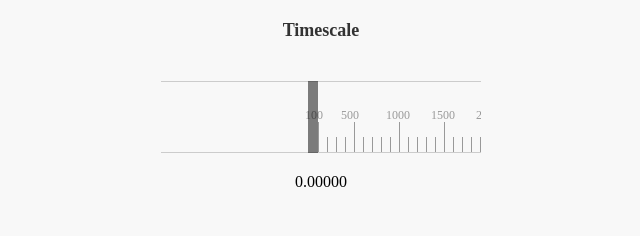
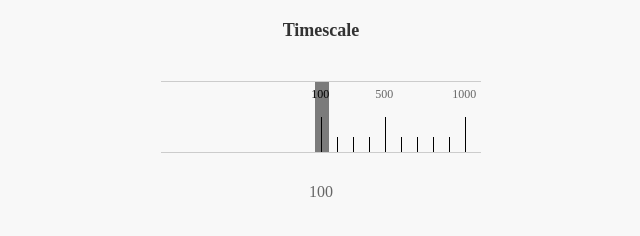
Before and after one commit to mredwinchen/Timescale, a website: page app/index.html in a window 1280 px wide. Shown: the whole page, without its empty margins (319-959 px from the left). Drawn offline with Linux system fonts and the light colour scheme.

Commit message:
update
update

```diff
--- a/app/index.html
+++ b/app/index.html
@@ -20,20 +20,21 @@
     <meta name="screen-orientation" content="landscape">
     <meta name="apple-mobile-web-app-capable" content="yes"/>
     <meta name="apple-mobile-web-app-status-bar-style" content="black-translucent"/>
+    <link rel="stylesheet" href="css/swiper-3.4.0.min.css">
     <link rel="stylesheet" href="css/main.css">
 </head>
 <body>
 <div class="app">
     <h1 class="title">Timescale</h1>
-    <div class="timescale-content">
-        <div class="timescale" >
-            <ul id="timescale"></ul>
-        </div>
-        <div class="pointer"></div>
+    <div class="swiper-container timescale-container">
+        <div class="swiper-wrapper timescale-wrapper"></div>
+        <div class="swiper-pagination timescale-pagination"></div>
+        <span class="active-box"></span>
     </div>
-    <p id="timescaleValue">0.00000</p>
+    <p class="numtitle">0</p>
 </div>
 <script src="js/jquery.min.js"></script>
+<script src="js/swiper-3.4.0.min.js"></script>
 <script src="js/timescale.js"></script>
 </body>
 </html>
--- a/app/js/timescale.js
+++ b/app/js/timescale.js
@@ -1,37 +1,34 @@
-/**
- * Created by fcm on 16/8/12.
- */
-var timescaleNum = 190;
-var timescaleWidth = 15 + (timescaleNum *9.16);
-$("#timescale").css({"width":timescaleWidth});
-for(var l= 0 ; l < timescaleNum ; l++){
-    var i = l+1;
-
-    $("#timescale").append("<li id='"+ i +"'></li>");
-    if(i % 5 == 0){
-        $("#"+ i +"").css({"height":"35px"});
-        var n = i*100;
-        $("#"+ i +"").append("<span>"+ n +"</span>");
-    }else if (i == 1){
-        $("#"+ i +"").css({"height":"35px"});
-        var n = i*100;
-        $("#"+ i +"").append("<span>"+ n +"</span>");
+function startTimecale(number, time) {
+    var num = number;
+    for (l = time; l < num; l++) {
+        var i = l + 1;
+        $(".swiper-wrapper").append('<div class="swiper-slide" id="' + i + '"></div>')
+        if (i % 5 == 0) {
+            $("#" + i + "").addClass("ssh");
+            var n = i * 100;
+            $("#" + i + "").append("<span>" + n + "</span>");
+        } else if (i == 1) {
+            $("#" + i + "").addClass("ssh");
+            var n = i * 100;
+            $("#" + i + "").append("<span>" + n + "</span>");
+        }
     }
-    var s = $("#"+ i +"").position().left;
-    $("#"+ i +"").attr("data-num",s);
 }
-var x= 0;
-$(".timescale").scroll(function () {
-    var y = x+=100;
-    for(var m= 0 ; m < timescaleNum ; m++){
-        var k = m+1;
-        var g = k*100;
-        var o = $("#"+ k +"").position().left;
-        if(y == g){
-            $(this).scrollLeft(o);
-            console.log(y);
-        };
+startTimecale(150, 0);
+$(".numtitle").html(100);
+var swiper = new Swiper('.swiper-container', {
+    pagination: '.swiper-pagination',
+    slidesPerView: 20,
+    speed: 50,
+    centeredSlides: true,
+    paginationClickable: true,
+    spaceBetween: 0,
+    paginationType: 'fraction',
+    paginationFractionRender: function (swiper, currentClassName) {
+        return '<span class="' + currentClassName + '" id="num"></span>';
+    },
+    onSlideChangeEnd: function (swiper) {
+        var numTitle = (swiper.activeIndex + 1) * 100;
+        $(".numtitle").html(numTitle)
     }
-
-    $("#timescaleValue").html(y);
 });
--- a/app/scss/main.scss
+++ b/app/scss/main.scss
@@ -1,80 +1,78 @@
-body{
-  margin:0;
-  padding:0;
+body {
+  margin: 0;
+  padding: 0;
   background-color: #f8f8f8;
 }
-.app{
-  max-width: 640px;
-  width: 100%;
-  height: 100%;
-  margin: 0 auto;
-  text-align: center;
-  .title{
-    font-size: 18px;
-    color: #333333;
+
+.app {
+  .title {
     margin: 0;
     padding: 20px 0;
     width: 100%;
+    text-align: center;
+    font-size: 18px;
+    color: #333333;
   }
-  .timescale-content{
+  .active-box {
+    position: absolute;
+    top: 0;
+    left: 48%;
+    display: block;
+    height: 100%;
+    width: 14px;
+    background-color: rgba(0, 0, 0, .5);
+  }
+  .numtitle {
+    margin: 0;
+    padding: 10px 0;
+    width: 100%;
+    text-align: center;
+    font-size: 16px;
+    color: #666666;
+  }
+  .timescale-container {
     position: relative;
-    width: 100%;
-    //overflow: hidden;
-    .timescale{
+    overflow: hidden;
     width: 320px;
     height: 70px;
     border-top: #CCCCCC solid 1px;
     border-bottom: #CCCCCC solid 1px;
     margin: 20px auto;
-      overflow: hidden;
-      overflow-x: auto;
     font-size: 12px;
     color: #666666;
+    .timescale-wrapper {
+      .swiper-slide {
         position: relative;
-      ul{
-        text-align: left;
+        &:after {
+          content: '';
           position: absolute;
-        width: 1200px;
-        height: 30px;
+          bottom: 0;
+          left: 50%;
           display: block;
-        //background:linear-gradient(to right , #00d6b2 0% ,#2F6FAD 100%);
-        bottom: 0;
-        color: #ffffff;
-        margin: 0;
-        padding: 0;
-        padding-left: 142px;
-        padding-right: 145px;
-        li{
-          display: inline-block;
           width: 1px;
-          height: 20px;
-          margin: 0 4px;
-          background-color: #999999;
-          position: relative;
+          height: 15px;
+          background-color: #000000;
         }
-        li:first-of-type{
-          margin-left: 15px;
+        span {
+          position: absolute;
+          top:5px;
+          left: -60%;
+          display: block;
+          width: 210%;
+          text-align: center;
         }
-        span{
-          position: absolute;
-          left: -13px;
-          top: -14px;
-          color: #999;
-          font-size: 12px;
+      }
+      .swiper-slide-active {
+        color: #000;
+      }
+      .ssh {
+        &:after {
+          height: 35px;
         }
       }
     }
-    .timescale::-webkit-scrollbar {
-      display: none
-    }
-    .pointer{
-      display: block;
-      width: 10px;
-      height:100%;
-      position: absolute;
-      left: 48%;
-      top:0;
-      background-color: rgba(0,0,0,.5);
+    .timescale-pagination {
+      display: none;
     }
   }
 }
```
Also changed, not shown: app/css/main.css, app/css/swiper-3.4.0.min.css (added), app/js/swiper-3.4.0.min.js (added), dist/index.html. Lines whose indentation alone changed are shown as unchanged.
